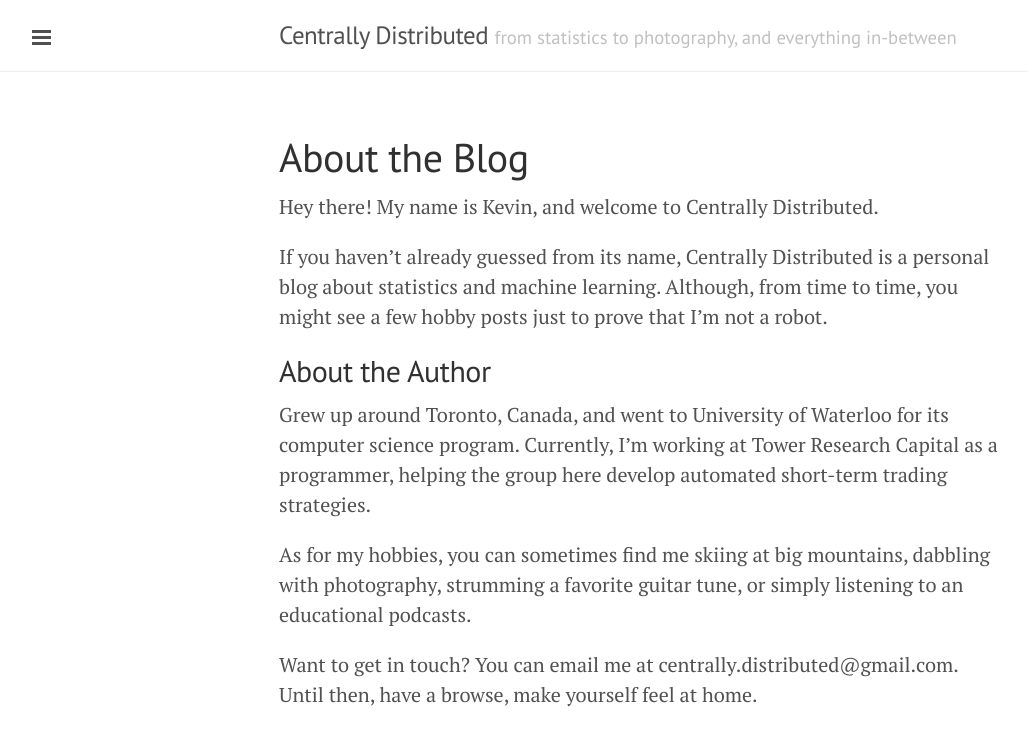
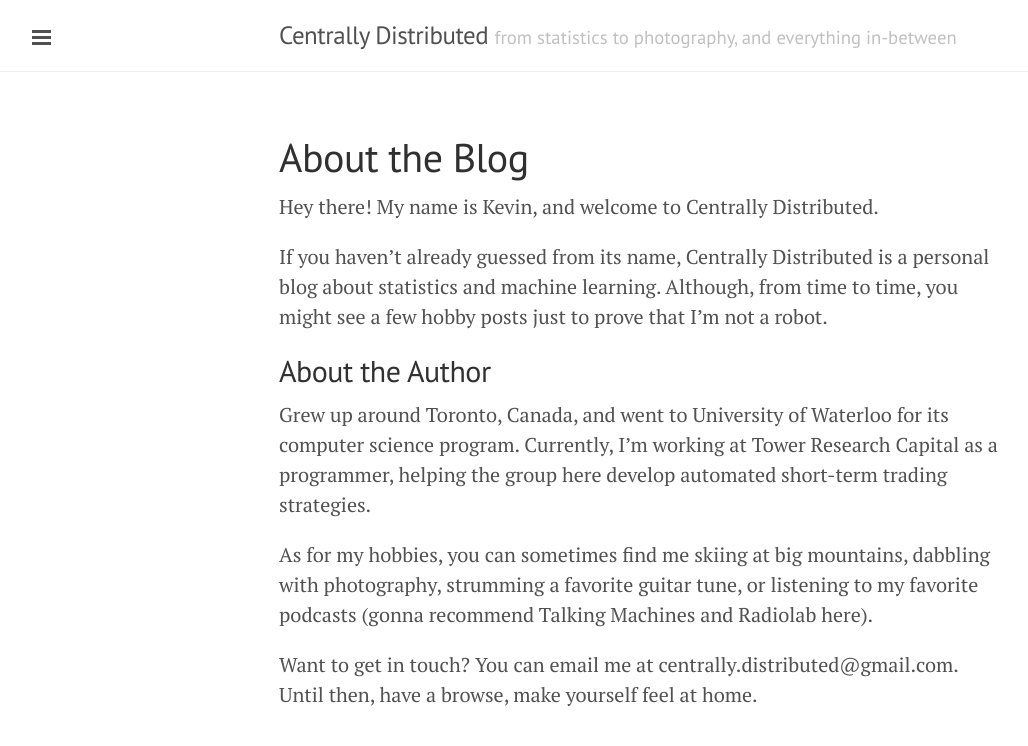
Before and after one commit to Estinox/estinox.github.io, a Jekyll site: the page built from about.md, in a window 1280 px wide. Shown: the top 746 px of the page, without its empty margins (1-1029 px from the left). Built offline with Jekyll 4.4.1, drawn with Linux system fonts in a browser that asks for light colours.

Commit message:
about page mod

```diff
--- a/about.md
+++ b/about.md
@@ -11,6 +11,6 @@ If you haven't already guessed from its name, Centrally Distributed is a persona
 
 Grew up around Toronto, Canada, and went to University of Waterloo for its computer science program. Currently, I'm working at Tower Research Capital as a programmer, helping the group here develop automated short-term trading strategies.
 
-As for my hobbies, you can sometimes find me skiing at big mountains, dabbling with photography, strumming a favorite guitar tune, or simply listening to an educational podcasts.
+As for my hobbies, you can sometimes find me skiing at big mountains, dabbling with photography, strumming a favorite guitar tune, or listening to my favorite podcasts (gonna recommend Talking Machines and Radiolab here).
 
 Want to get in touch? You can email me at centrally.distributed@gmail.com. Until then, have a browse, make yourself feel at home.
```
